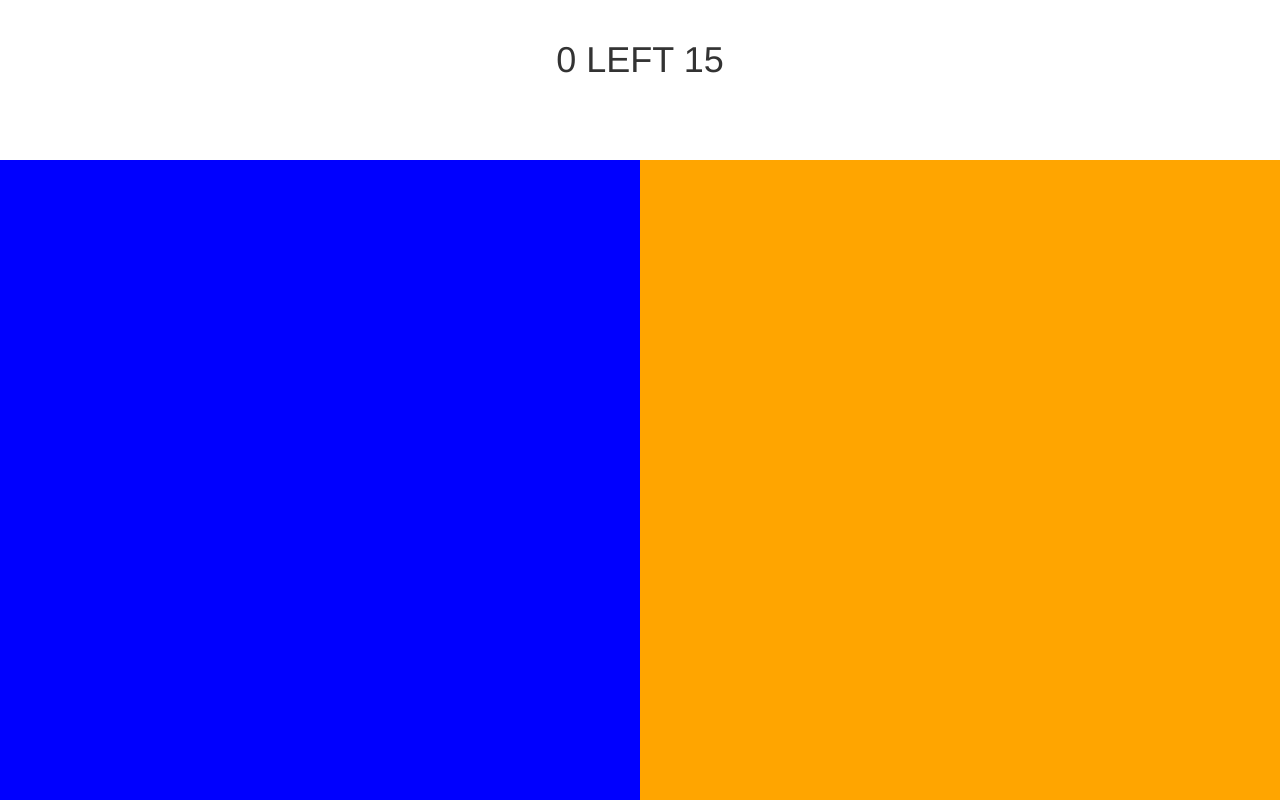
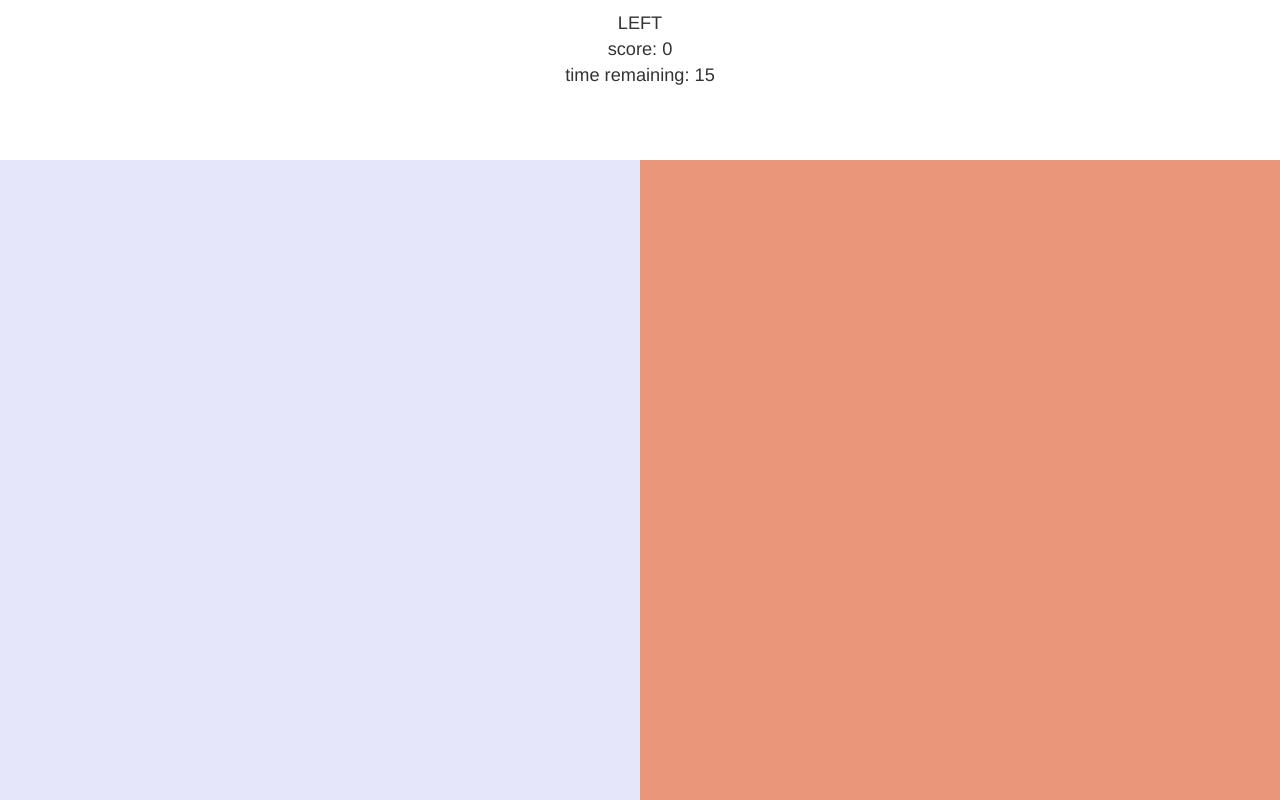
Before and after one commit to benschenker/RightLeftGame, a plain HTML site: page index.html in a window 1280 px wide. Drawn offline with nearby package versions, Linux system fonts and the light colour scheme.

Commit message:
Change colors and rearrange text

```diff
--- a/index.html
+++ b/index.html
@@ -8,17 +8,15 @@
 	</head>
 	<body class = "container-fluid" ng-controller="GameController">
 		<div id="top" class="row" ng-class="correctnessClass">
-			<h1 class="text-center">
-				<span>
-					{{points}}
-				</span>
-				<span>
-					{{command}}
-				</span>
-				<span>
-					{{timeLeft}}
-				</span>
-			</h1>
+			<div class="text-center">
+				{{command}}
+			</div>
+			<div class="text-center">
+				score: {{points}}
+			</div>
+			<div class="text-center">
+				time remaining: {{timeLeft}}
+			</div>
 		</div>
 		<div class="row">
 			<div id="left" class="pull-left side" ng-click="tryClick('LEFT')"></div>
--- a/style.css
+++ b/style.css
@@ -7,19 +7,19 @@ body{
 	width:50%;
 }
 .correct{
-	background-color:#27e833;
+	background-color:springgreen;
 }
 .wrong{
-	background-color:red;
+	background-color:orangered;
 }
 #left{
-	background-color:blue;
+	background-color:lavender;
 }
 #right{
-	background-color:orange;S
+	background-color:darksalmon;
 }
 #top{
 	height:20%;
-	padding-top: 20px;
-	font-size: 4em;
+	padding-top: 10px;
+	font-size: 1.3em;
 }
```
